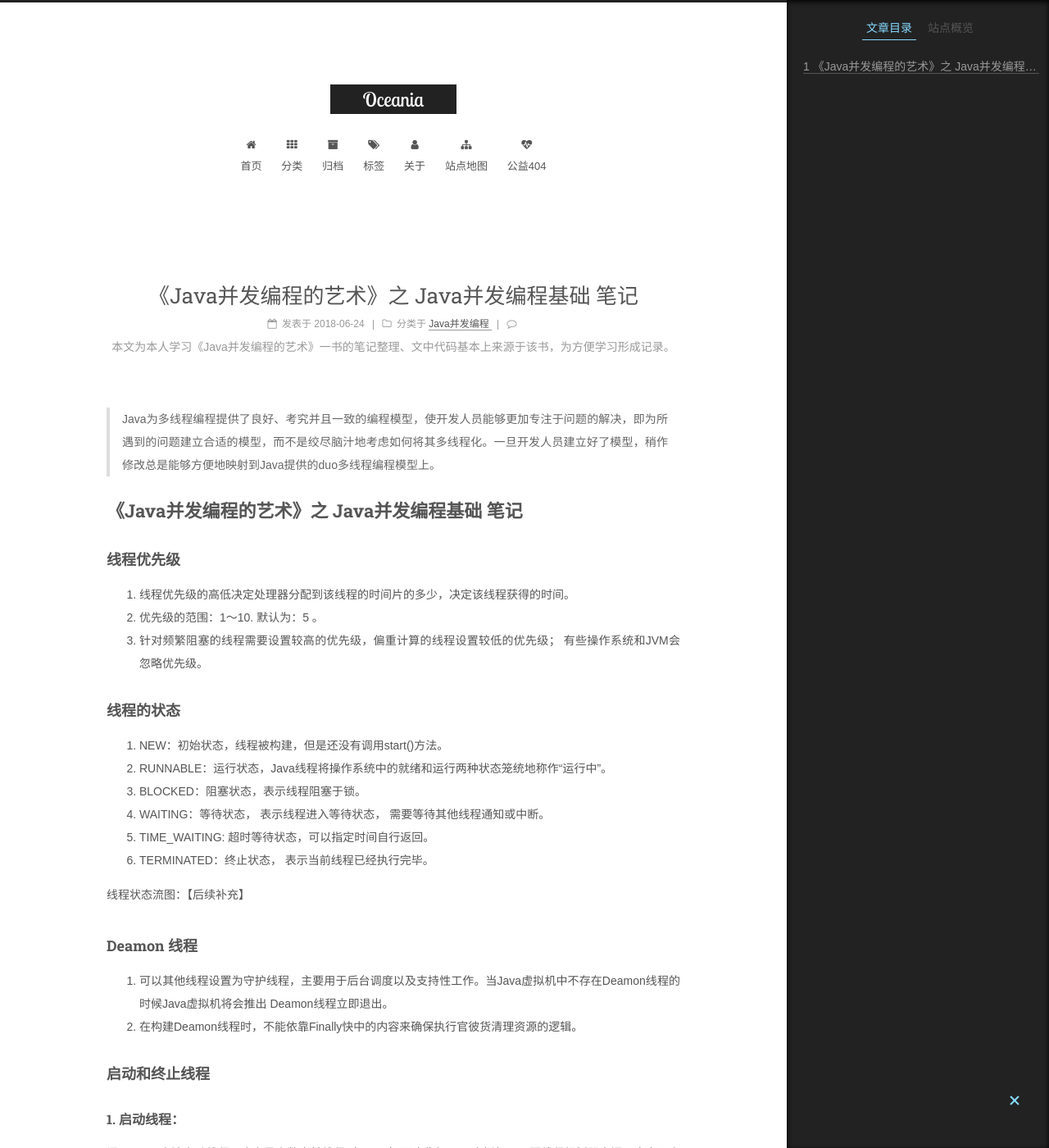
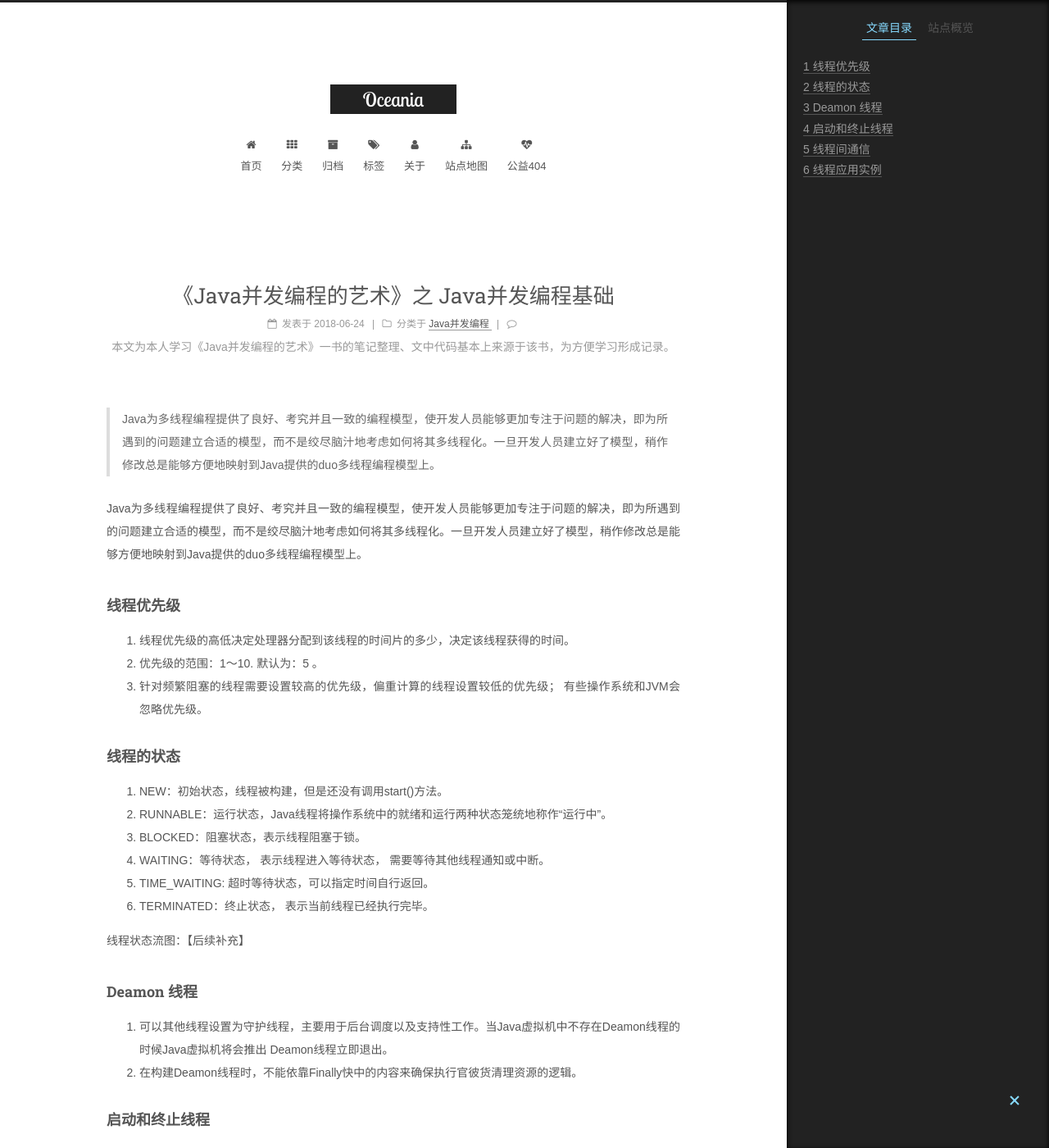
Before and after one commit to jeff2422/dev-note, a Jekyll site: the page built from _posts/2018-06-24-Java-Concurrent-Programming-Base.md, in a window 1280 px wide and 1400 px high. Shown: the whole window at 82% size. Built offline with Jekyll 4.4.1, drawn with Linux system fonts in a browser that asks for light colours; some web fonts are replaced; comment, search, counter and statistics services are not loaded.

Commit message:
Update 2018-06-24-Java-Concurrent-Programming-Base.md

```diff
--- a/_posts/2018-06-24-Java-Concurrent-Programming-Base.md
+++ b/_posts/2018-06-24-Java-Concurrent-Programming-Base.md
@@ -1,5 +1,5 @@
 ---
-title: 《Java并发编程的艺术》之 Java并发编程基础 笔记
+title: 《Java并发编程的艺术》之 Java并发编程基础
 description: 本文为本人学习《Java并发编程的艺术》一书的笔记整理、文中代码基本上来源于该书，为方便学习形成记录。
 categories:
  - Java并发编程
@@ -11,7 +11,7 @@ tags:
 
 <!-- more -->
 
-# 《Java并发编程的艺术》之 Java并发编程基础 笔记
+Java为多线程编程提供了良好、考究并且一致的编程模型，使开发人员能够更加专注于问题的解决，即为所遇到的问题建立合适的模型，而不是绞尽脑汁地考虑如何将其多线程化。一旦开发人员建立好了模型，稍作修改总是能够方便地映射到Java提供的duo多线程编程模型上。
 
 ### 线程优先级
 
```
